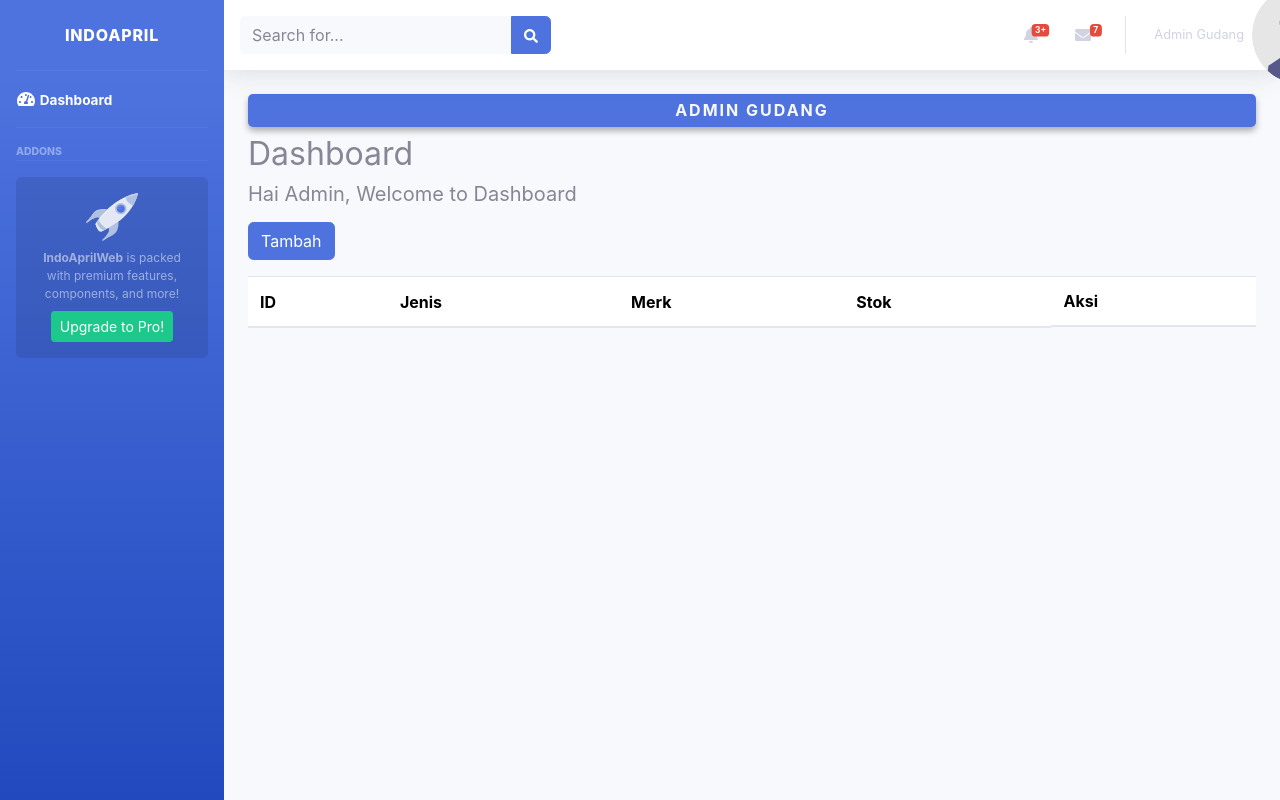
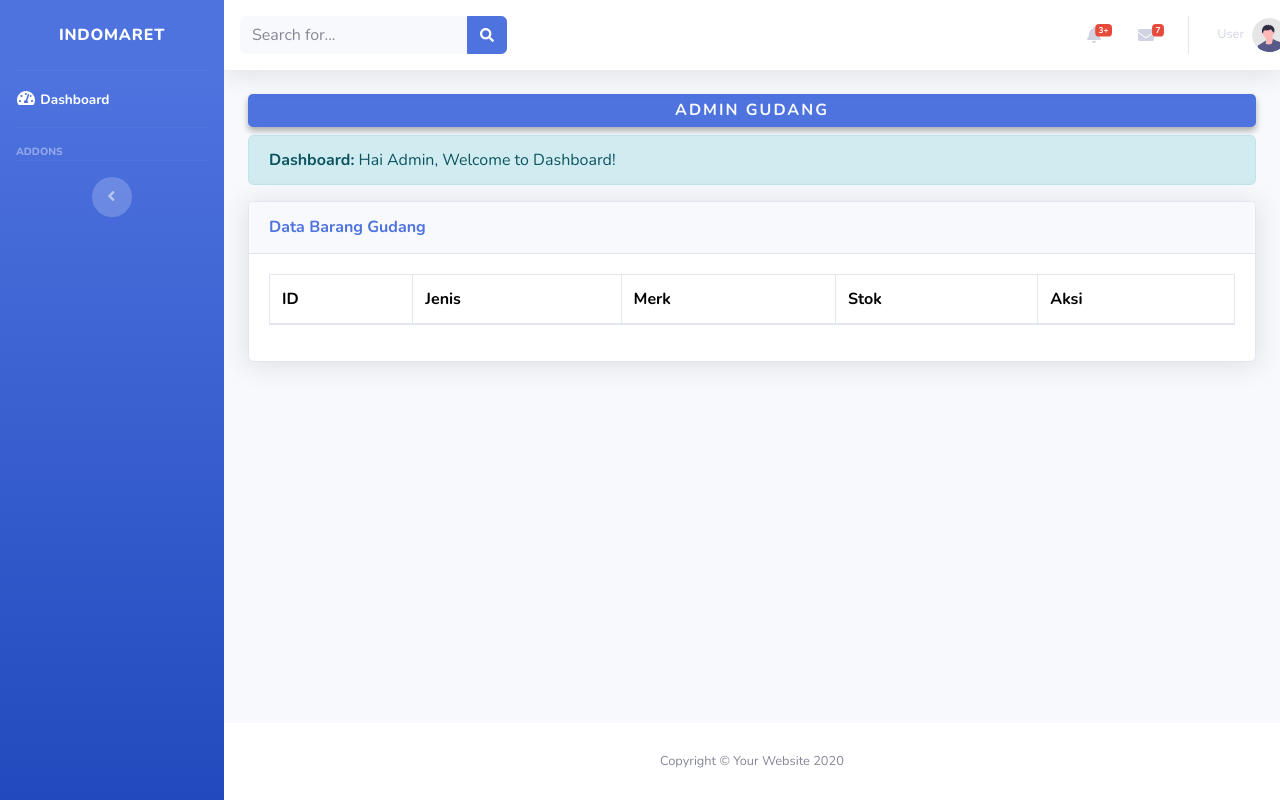
Before and after one commit to AlkhadafiS/UAP-WEB-LANJUT-REVISI, a CodeIgniter 4 app: template app/Views/list_barang.php in a window 1280 px wide. Run offline with PHP 8.4 and a stand-in for CodeIgniter, Linux system fonts and the light colour scheme; the template is opened without the code that fills it, so the values that code supplies are empty; some libraries are stand-ins or nearby versions.

Commit message:
UI Kasir dan perbaikan admin gdg

```diff
--- a/app/Controllers/BaseController.php
+++ b/app/Controllers/BaseController.php
@@ -44,7 +44,9 @@ abstract class BaseController extends Controller
     // protected $session;
 
     /**
-     * @return void
+     * @param RequestInterface  $request
+     * @param ResponseInterface $response
+     * @param LoggerInterface   $logger
      */
     public function initController(RequestInterface $request, ResponseInterface $response, LoggerInterface $logger)
     {
--- a/app/Views/layouts/app.php
+++ b/app/Views/layouts/app.php
@@ -12,7 +12,8 @@
     <meta name="description" content="">
     <meta name="author" content="">
 
-
+     <!-- Custom fonts for this template-->
+    <link href="https://fonts.googleapis.com/css?family=Nunito:200,200i,300,300i,400,400i,600,600i,700,700i,800,800i,900,900i"rel="stylesheet">
     <link href="<?= base_url('assets/vendor/fontawesome-free/css/all.min.css')?>" rel="stylesheet" type="text/css">
 
     <!-- Custom fonts for this template-->
@@ -20,7 +21,7 @@
 
     <!-- Custom styles for this template-->
     <script src="https://cdnjs.cloudflare.com/ajax/libs/font-awesome/5.15.1/js/all.min.js" crossorigin="anonymous"></script>
-
+    <script src="<?=base_url('assets/vendor/jquery-easing/jquery.easing.min.js'); ?>"></script>
 </head>
 
 
@@ -36,7 +37,7 @@
 <a class="sidebar-brand d-flex align-items-center justify-content-center" href="<?= base_url('assets/index.html')?>">
     <div class="sidebar-brand-icon rotate-n-15">
     </div>
-    <div class="sidebar-brand-text mx-3">INDOAPRIL<sup></sup></div>
+    <div class="sidebar-brand-text mx-3">INDOMARET<sup></sup></div>
 </a>
 
 <!-- Divider -->
@@ -44,7 +45,7 @@
 
 <!-- Nav Item - Dashboard -->
 <li class="nav-item active">
-    <a class="nav-link" href="<?= base_url('/db')?>">
+    <a class="nav-link" href="<?= base_url('/user4')?>">
         <i class="fas fa-fw fa-tachometer-alt"></i>
         <span>Dashboard</span></a>
 </li>
@@ -61,13 +62,10 @@
 <!-- Divider -->
 <hr class="sidebar-divider d-none d-md-block">
 
-<!-- Sidebar Message -->
-<div class="sidebar-card d-none d-lg-flex">
-    <img class="sidebar-card-illustration mb-2" src="/assets/img/undraw_rocket.svg" alt="...">
-    <p class="text-center mb-2"><strong>IndoAprilWeb</strong> is packed with premium features, components, and more!</p>
-    <a class="btn btn-success btn-sm" href="/assets/https://startbootstrap.com/theme/sb-admin-pro">Upgrade to Pro!</a>
+<!-- Sidebar Toggler (Sidebar) -->
+<div class="text-center d-none d-md-inline">
+    <button class="rounded-circle border-0" id="sidebarToggle"></button>
 </div>
-
 </ul>
 <!-- End of Sidebar -->
 
@@ -156,19 +154,8 @@
                             </div>
                         </div>
                         <div>
-                            <div class="small text-gray-500">December 12, 2019</div>
-                            <span class="font-weight-bold">A new monthly report is ready to download!</span>
-                        </div>
-                    </a>
-                    <a class="dropdown-item d-flex align-items-center" href="#">
-                        <div class="mr-3">
-                            <div class="icon-circle bg-success">
-                                <i class="fas fa-donate text-white"></i>
-                            </div>
-                        </div>
-                        <div>
-                            <div class="small text-gray-500">December 7, 2019</div>
-                            $290.29 has been deposited into your account!
+                            <div class="small text-gray-500">November 12, 2023</div>
+                            <span class="font-weight-bold">Laporan baru siap dicetak!</span>
                         </div>
                     </a>
                     <a class="dropdown-item d-flex align-items-center" href="#">
@@ -178,8 +165,8 @@
                             </div>
                         </div>
                         <div>
-                            <div class="small text-gray-500">December 2, 2019</div>
-                            Spending Alert: We've noticed unusually high spending for your account.
+                            <div class="small text-gray-500">November 7, 2023</div>
+                            Spending Alert: Stok Barang digudang baru ditambahkan.
                         </div>
                     </a>
                     <a class="dropdown-item text-center small text-gray-500" href="#">Show All Alerts</a>
@@ -207,48 +194,10 @@
                             <div class="status-indicator bg-success"></div>
                         </div>
                         <div class="font-weight-bold">
-                            <div class="text-truncate">Hi there! I am wondering if you can help me with a
-                                problem I've been having.</div>
-                            <div class="small text-gray-500">Emily Fowler · 58m</div>
+                            <div class="text-truncate">Hi Admin! Welcome to Dashboard.</div>
+                            <div class="small text-gray-500">Admin · 58m</div>
                         </div>
                     </a>
-                    <a class="dropdown-item d-flex align-items-center" href="#">
-                        <div class="dropdown-list-image mr-3">
-                            <img class="rounded-circle" src="assets/img/undraw_profile_2.svg"
-                                alt="...">
-                            <div class="status-indicator"></div>
-                        </div>
-                        <div>
-                            <div class="text-truncate">I have the photos that you ordered last month, how
-                                would you like them sent to you?</div>
-                            <div class="small text-gray-500">Jae Chun · 1d</div>
-                        </div>
-                    </a>
-                    <a class="dropdown-item d-flex align-items-center" href="#">
-                        <div class="dropdown-list-image mr-3">
-                            <img class="rounded-circle" src="assets/img/undraw_profile_3.svg"
-                                alt="...">
-                            <div class="status-indicator bg-warning"></div>
-                        </div>
-                        <div>
-                            <div class="text-truncate">Last month's report looks great, I am very happy with
-                                the progress so far, keep up the good work!</div>
-                            <div class="small text-gray-500">Morgan Alvarez · 2d</div>
-                        </div>
-                    </a>
-                    <a class="dropdown-item d-flex align-items-center" href="#">
-                        <div class="dropdown-list-image mr-3">
-                            <img class="rounded-circle" src="assets/https://source.unsplash.com/Mv9hjnEUHR4/60x60"
-                                alt="...">
-                            <div class="status-indicator bg-success"></div>
-                        </div>
-                        <div>
-                            <div class="text-truncate">Am I a good boy? The reason I ask is because someone
-                                told me that people say this to all dogs, even if they aren't good...</div>
-                            <div class="small text-gray-500">Chicken the Dog · 2w</div>
-                        </div>
-                    </a>
-                    <a class="dropdown-item text-center small text-gray-500" href="#">Read More Messages</a>
                 </div>
             </li>
 
@@ -258,27 +207,15 @@
             <li class="nav-item dropdown no-arrow">
                 <a class="nav-link dropdown-toggle" href="#" id="userDropdown" role="button"
                     data-toggle="dropdown" aria-haspopup="true" aria-expanded="false">
-                    <span class="mr-2 d-none d-lg-inline text-black-600 small">Admin Gudang</span>
+                    <span class="mr-2 d-none d-lg-inline text-black-600 small">User</span>
                     <img class="assets/img-profile rounded-circle"
-                        src="<?= base_url('sb2/img/undraw_profile.svg')?>">
+                        src="<?= base_url('assets/sb2/img/undraw_profile.svg')?>">
                 </a>
                 <!-- Dropdown - User Information -->
                 <div class="dropdown-menu dropdown-menu-right shadow animated--grow-in"
                     aria-labelledby="userDropdown">
-                    <a class="dropdown-item" href="#">
-                        <i class="fas fa-user fa-sm fa-fw mr-2 text-gray-400"></i>
-                        Profile
-                    </a>
-                    <a class="dropdown-item" href="#">
-                        <i class="fas fa-cogs fa-sm fa-fw mr-2 text-gray-400"></i>
-                        Settings
-                    </a>
-                    <a class="dropdown-item" href="#">
-                        <i class="fas fa-list fa-sm fa-fw mr-2 text-gray-400"></i>
-                        Activity Log
-                    </a>
                     <div class="dropdown-divider"></div>
-                    <a class="dropdown-item" href="#" data-toggle="modal" data-target="#logoutModal">
+                    <a class="dropdown-item" href="<?= base_url('/0')?>">
                         <i class="fas fa-sign-out-alt fa-sm fa-fw mr-2 text-gray-400"></i>
                         Logout
                     </a>
@@ -287,10 +224,28 @@
 
         </ul>
     </nav>
-
     <?= $this->renderSection('content')?>
     <script src="https://cdn.jsdelivr.net/npm/bootstrap@5.3.2/dist/js/bootstrap.bundle.min.js" integrity="sha384-C6RzsynM9kWDrMNeT87bh95OGNyZPhcTNXj1NW7RuBCsyN/o0jlpcV8Qyq46cDfL" crossorigin="anonymous"></script>
-  </div>
+        <!-- Bootstrap core JavaScript-->
+        <script src="assets/vendor/jquery/jquery.min.js"></script>
+    <script src="assets/vendor/bootstrap/js/bootstrap.bundle.min.js"></script>
+
+    <!-- Core plugin JavaScript-->
+    <script src="assets/vendor/jquery-easing/jquery.easing.min.js"></script>
+
+    <!-- Custom scripts for all pages-->
+    <script src="assets/js/sb-admin-2.min.js"></script>
+
+    <!-- Page level plugins -->
+    <script src="assets/vendor/chart.js/Chart.min.js"></script>
 </div>
 </div>
+</div>
+<footer class="sticky-footer bg-white">
+                <div class="container my-auto">
+                    <div class="copyright text-center my-auto">
+                        <span>Copyright &copy; Your Website 2020</span>
+                    </div>
+                </div>
+            </footer>
 </body>
--- a/app/Views/list_barang.php
+++ b/app/Views/list_barang.php
@@ -24,22 +24,29 @@
       font-size: 1.2em;
       color: #555;
   }
+  .info {
+            color: #0c5460;
+            background-color: #d1ecf1;
+            border-color: #bee5eb;
+        }
   </style>
       <h1>Admin Gudang</h1>
-      <div><h2>Dashboard</h2>
-      <h5>Hai Admin, Welcome to Dashboard</h5></div>
-    <p></p>
-    <a href="/user3/create" type="button" class="btn btn-primary">Tambah</a>
-    <p></p>
+      <div class="alert info">
+      <strong>Dashboard:</strong> Hai Admin, Welcome to Dashboard! </div>
+    <div class="card shadow mb-4">
+    <div class="card-header py-3">
+        <h6 class="m-0 font-weight-bold text-primary">Data Barang Gudang</h6>
+    </div>
+    <div class="card-body">
         <div class="table-responsive">
-        <table class="table align-middle">
+            <table id="datatables" class="table table-bordered table-hover"  width="100%" cellspacing="0">
             <thead>
             <tr>
                 <th>ID</th>
                 <th>Jenis</th>
                 <th>Merk</th>
                 <th>Stok</th>
-                <th class="d-flex content-center">Aksi</th>
+                <th>Aksi</th>
             </tr>
         </thead>
         <tbody>
@@ -51,8 +58,12 @@
                     <td><?= $user['nama_jenis'] ?></td>
                     <td><?= $user['nama_merk'] ?></td>
                     <td><?= $user['stok'] ?></td>
-                    <td class="d-flex justify-content">
-                      <a href="<?= base_url('/user3/' . $user['id'] . '/edit') ?>" class="btn btn-warning" style="margin-right: 5px;">Edit</a>
+                    <td class="d-flex">
+
+
+                    <a href="/user3/create" type="submit" class="btn btn-primary" style="margin-left: 5px;">Add</a>
+                    <a href="<?= base_url('/user3/' . $user['id'] . '/edit') ?>" class="btn btn-warning" style="margin-left: 5px; margin-right: 5px;">Edit</a>
+
                     <form action="<?=base_url('user3/' . $user['id'])?>" method="POST">
                     <input type="hidden" name="_method" value="DELETE">
                     <?= csrf_field() ?>
--- a/app/Views/loginpage.php
+++ b/app/Views/loginpage.php
@@ -62,7 +62,7 @@
                 while ($row = $result->fetch_assoc()) {
                     $id = $row["id"];
                     $nama_user = $row["nama_user"];
-                    echo '<li><a class="dropdown-item" href="' . base_url('/') . $id . '">' . $nama_user . '</a></li>';
+                    echo '<li><a class="dropdown-item" href="' . base_url('/0') . $id . '">' . $nama_user . '</a></li>';
                 }
             } else {
                 echo "No users found in the database.";
```
Also changed, not shown: app/Config/Routes.php (+5 -5 lines), app/Views/list_barang_untuk_kasir.php (+65 -20 lines), public/assets/css/sb-admin-2.css, public/assets/img/indomaret.jpeg (added). Lines whose indentation alone changed are shown as unchanged.
